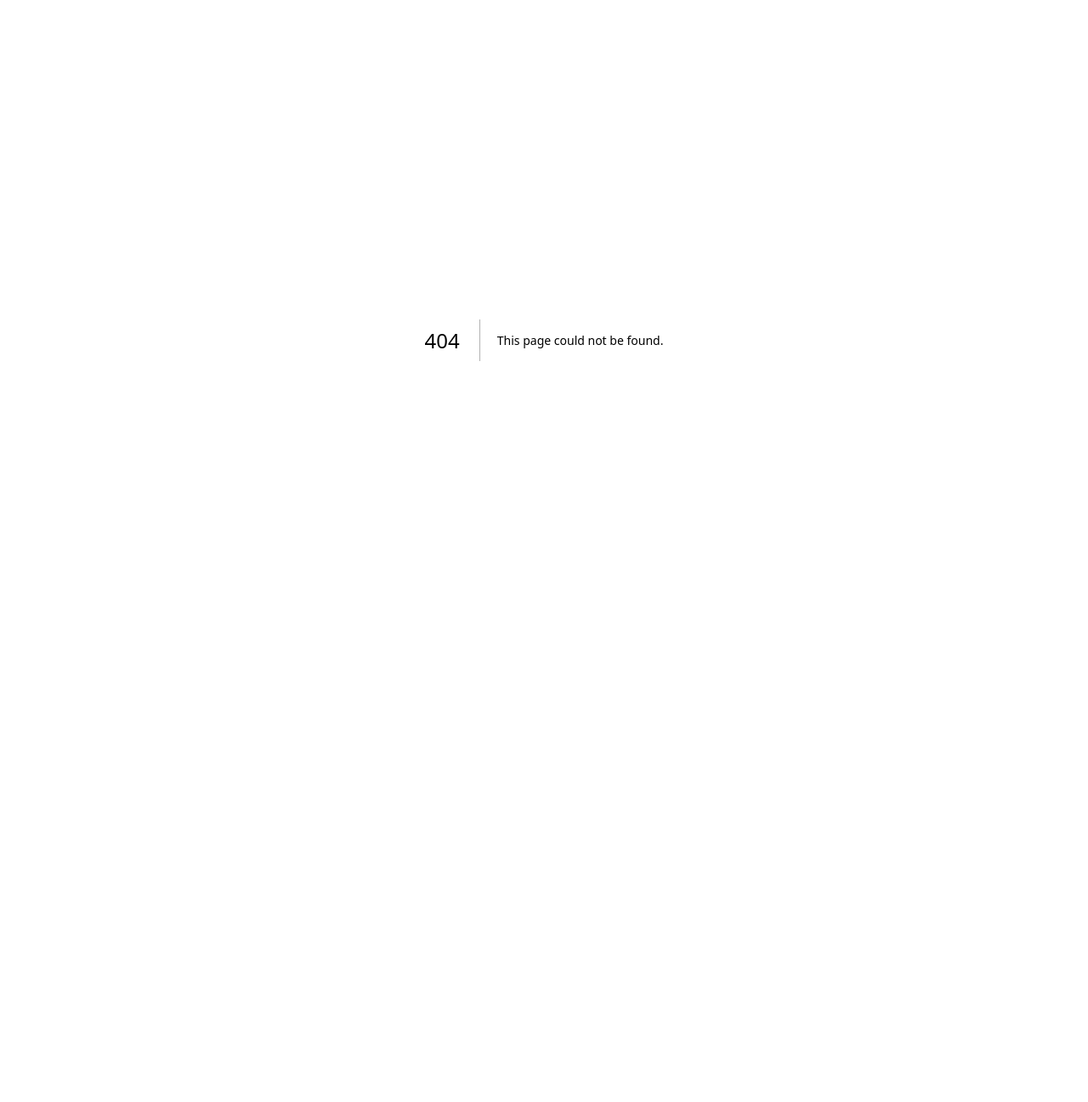
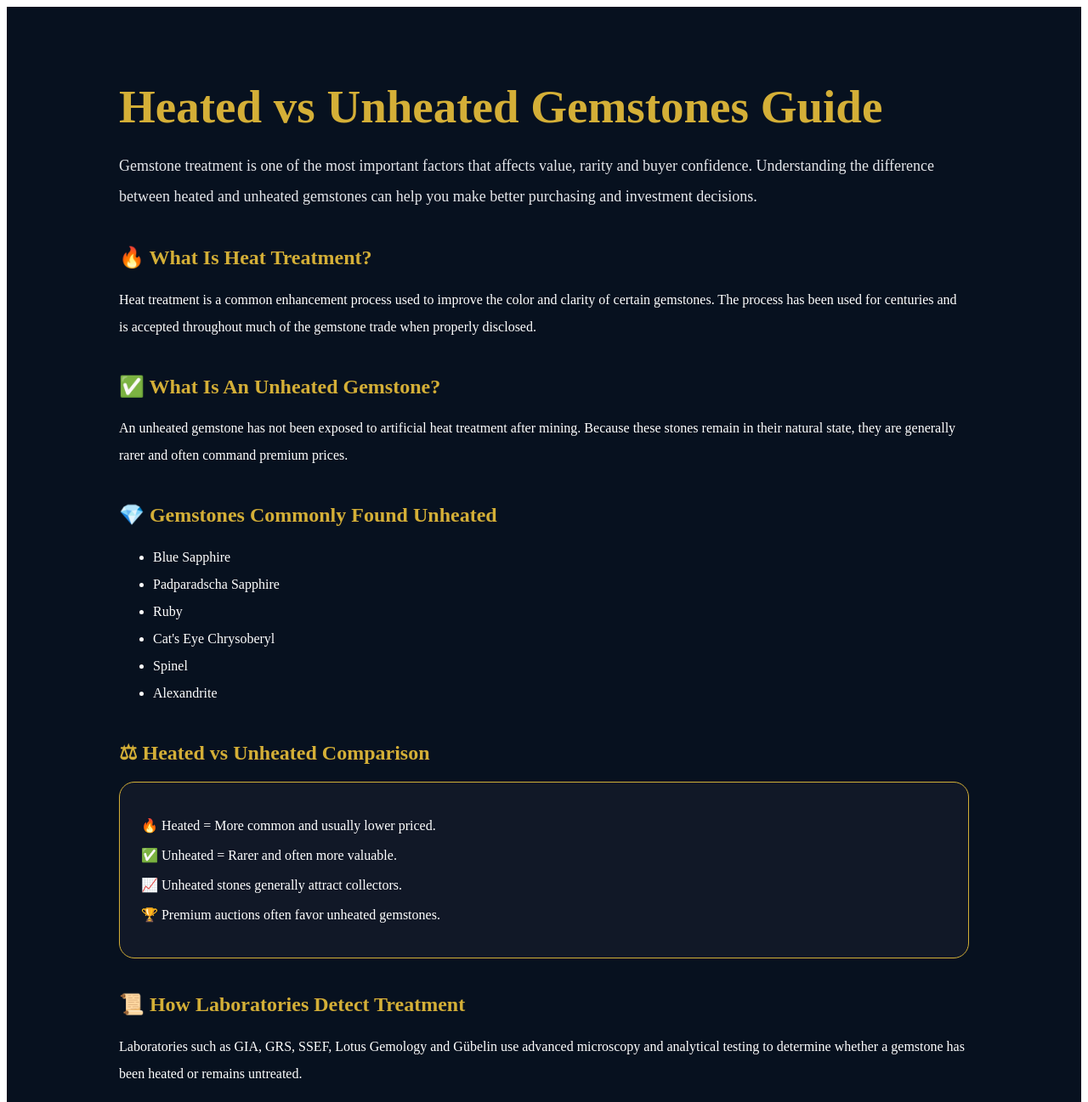
Before and after one commit to ceylongemmarket/Ceylon-gem-market, a Next.js app: page /knowledge/treatments in a window 1280 px wide. Before the commit this address had no page. Shown: the top 1297 px of the page at 85% size. Before the commit the page ends 800 px from the top, so only its background shows below. Built offline with nearby package versions, Linux system fonts and the light colour scheme.

Commit message:
feat: add gemstone treatments knowledge article

```diff
--- /dev/null
+++ b/app/knowledge/treatments/page.tsx
@@ -0,0 +1,203 @@
+export default function TreatmentsGuidePage() {
+  return (
+    <main
+      style={{
+        background: "#07111f",
+        color: "#ffffff",
+        minHeight: "100vh",
+        padding: "40px",
+      }}
+    >
+      <section
+        style={{
+          maxWidth: "1000px",
+          margin: "0 auto",
+        }}
+      >
+        <h1
+          style={{
+            color: "#D4AF37",
+            fontSize: "55px",
+            marginBottom: "20px",
+          }}
+        >
+          Heated vs Unheated Gemstones Guide
+        </h1>
+
+        <p
+          style={{
+            color: "#E5E7EB",
+            lineHeight: "2",
+            fontSize: "18px",
+          }}
+        >
+          Gemstone treatment is one of the most important factors that
+          affects value, rarity and buyer confidence. Understanding the
+          difference between heated and unheated gemstones can help you
+          make better purchasing and investment decisions.
+        </p>
+
+        <h2
+          style={{
+            color: "#D4AF37",
+            marginTop: "40px",
+          }}
+        >
+          🔥 What Is Heat Treatment?
+        </h2>
+
+        <p style={{ lineHeight: "2" }}>
+          Heat treatment is a common enhancement process used to improve
+          the color and clarity of certain gemstones. The process has
+          been used for centuries and is accepted throughout much of the
+          gemstone trade when properly disclosed.
+        </p>
+
+        <h2
+          style={{
+            color: "#D4AF37",
+            marginTop: "40px",
+          }}
+        >
+          ✅ What Is An Unheated Gemstone?
+        </h2>
+
+        <p style={{ lineHeight: "2" }}>
+          An unheated gemstone has not been exposed to artificial heat
+          treatment after mining. Because these stones remain in their
+          natural state, they are generally rarer and often command
+          premium prices.
+        </p>
+
+        <h2
+          style={{
+            color: "#D4AF37",
+            marginTop: "40px",
+          }}
+        >
+          💎 Gemstones Commonly Found Unheated
+        </h2>
+
+        <ul style={{ lineHeight: "2" }}>
+          <li>Blue Sapphire</li>
+          <li>Padparadscha Sapphire</li>
+          <li>Ruby</li>
+          <li>Cat's Eye Chrysoberyl</li>
+          <li>Spinel</li>
+          <li>Alexandrite</li>
+        </ul>
+
+        <h2
+          style={{
+            color: "#D4AF37",
+            marginTop: "40px",
+          }}
+        >
+          ⚖ Heated vs Unheated Comparison
+        </h2>
+
+        <div
+          style={{
+            background: "#111827",
+            border: "1px solid #D4AF37",
+            borderRadius: "18px",
+            padding: "25px",
+            marginTop: "15px",
+          }}
+        >
+          <p>🔥 Heated = More common and usually lower priced.</p>
+          <p>✅ Unheated = Rarer and often more valuable.</p>
+          <p>📈 Unheated stones generally attract collectors.</p>
+          <p>🏆 Premium auctions often favor unheated gemstones.</p>
+        </div>
+
+        <h2
+          style={{
+            color: "#D4AF37",
+            marginTop: "40px",
+          }}
+        >
+          📜 How Laboratories Detect Treatment
+        </h2>
+
+        <p style={{ lineHeight: "2" }}>
+          Laboratories such as GIA, GRS, SSEF, Lotus Gemology and
+          Gübelin use advanced microscopy and analytical testing to
+          determine whether a gemstone has been heated or remains
+          untreated.
+        </p>
+
+        <h2
+          style={{
+            color: "#D4AF37",
+            marginTop: "40px",
+          }}
+        >
+          🏛 Recommended Certification Laboratories
+        </h2>
+
+        <ul style={{ lineHeight: "2" }}>
+          <li>GIA</li>
+          <li>GRS</li>
+          <li>SSEF</li>
+          <li>Lotus Gemology</li>
+          <li>Gübelin Laboratory</li>
+        </ul>
+
+        <h2
+          style={{
+            color: "#D4AF37",
+            marginTop: "40px",
+          }}
+        >
+          💰 Impact on Gemstone Value
+        </h2>
+
+        <p style={{ lineHeight: "2" }}>
+          Two gemstones with similar size and color can sell at very
+          different prices if one is unheated and the other has received
+          treatment. Premium unheated sapphires and rubies often
+          command substantial premiums in the international market.
+        </p>
+
+        <h2
+          style={{
+            color: "#D4AF37",
+            marginTop: "40px",
+          }}
+        >
+          ✅ Buyer Checklist
+        </h2>
+
+        <ul style={{ lineHeight: "2" }}>
+          <li>Always request certification.</li>
+          <li>Check treatment disclosure.</li>
+          <li>Verify the laboratory report.</li>
+          <li>Compare multiple gemstones.</li>
+          <li>Purchase from verified sellers.</li>
+          <li>Review origin and rarity factors.</li>
+        </ul>
+
+        <section
+          style={{
+            marginTop: "50px",
+            padding: "30px",
+            borderRadius: "18px",
+            border: "1px solid #D4AF37",
+            background: "#111827",
+          }}
+        >
+          <h2 style={{ color: "#D4AF37" }}>
+            Royal Ceylon Gems Recommendation
+          </h2>
+
+          <p style={{ lineHeight: "2" }}>
+            When possible, prioritize certified unheated gemstones from
+            trusted sellers. Unheated stones generally offer stronger
+            rarity, collector demand and long-term value potential.
+          </p>
+        </section>
+      </section>
+    </main>
+  );
+}
```
